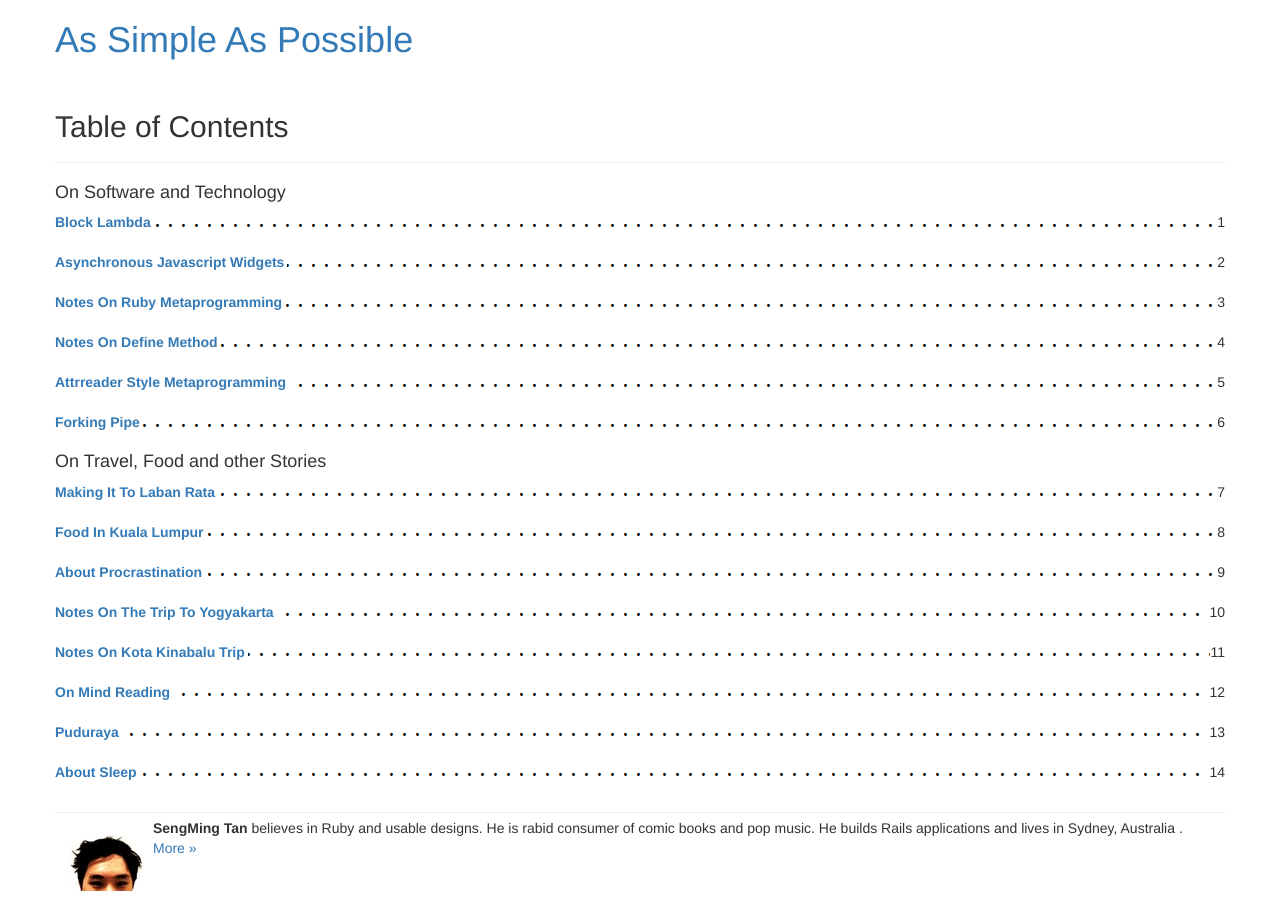
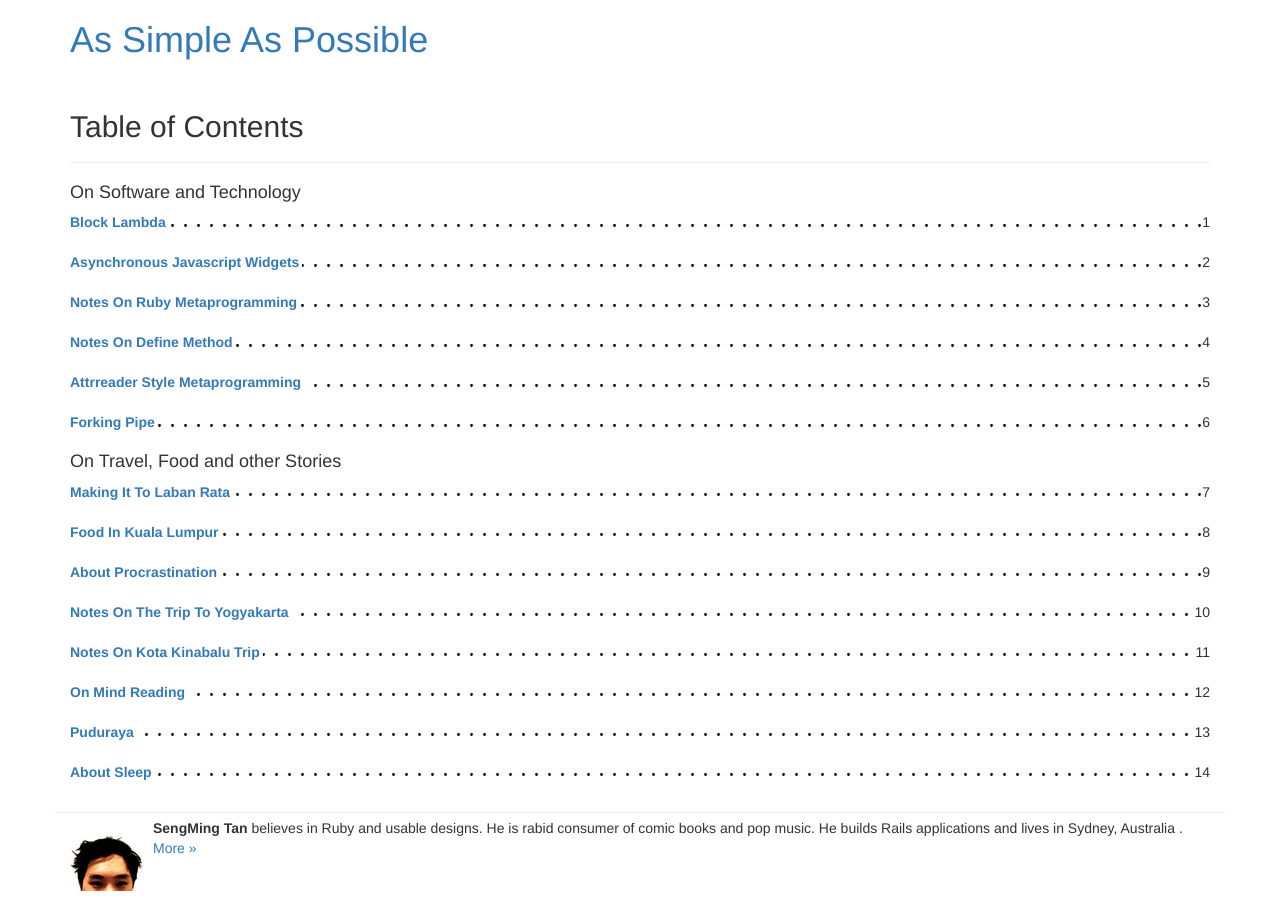
Before and after one commit to tansengming/tansengming.github.com, a Jekyll site: the page built from index.html, in a window 1280 px wide. Built offline with Jekyll 4.4.1, drawn with Linux system fonts in a browser that asks for light colours; nearby versions of some CDN libraries; Markdown is read by kramdown in place of the engine named in the settings; comment, search, counter and statistics services are not loaded.

Commit message:
fixes column declarations on all pages
fixes #3

```diff
--- a/_layouts/default.html
+++ b/_layouts/default.html
@@ -25,7 +25,7 @@
   <body>
     <div class="container">
       <div class="row">
-        <div class='span9'>
+        <div class='col-md-12'>
           <h1>
             <a href='/'>As Simple As Possible</a>
           </h1>
--- a/_layouts/page.html
+++ b/_layouts/page.html
@@ -1,7 +1,7 @@
 ---
 layout: default
 ---
-<div class='span9'>
+<div class='col-md-12'>
   <h2>
     {{page.title}}
   </h2>
--- a/index.html
+++ b/index.html
@@ -1,7 +1,7 @@
 ---
 layout: default
 ---
-<div class='span9'>
+<div class='col-md-12'>
   <div class='page-header'>
     <h2>Table of Contents</h2>
   </div>
```
